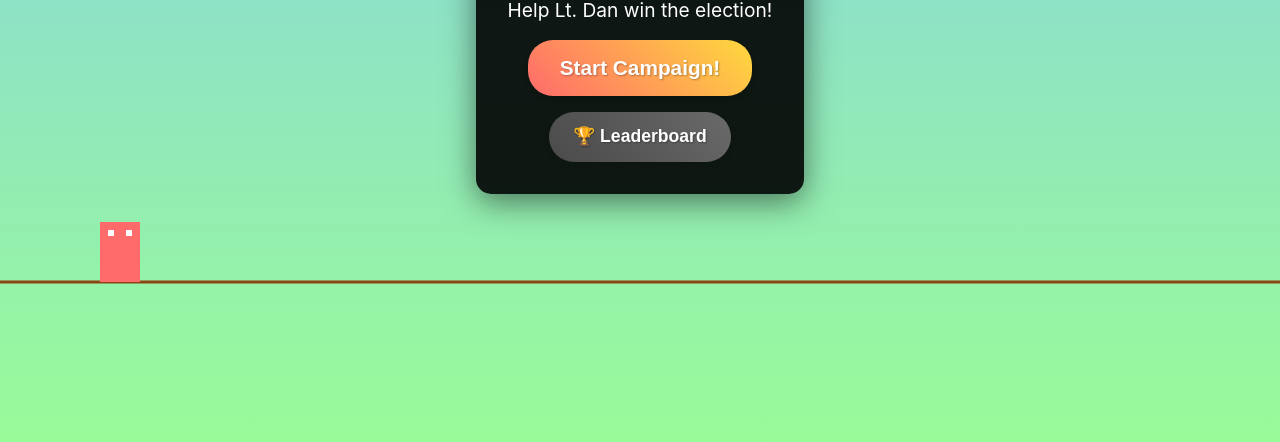
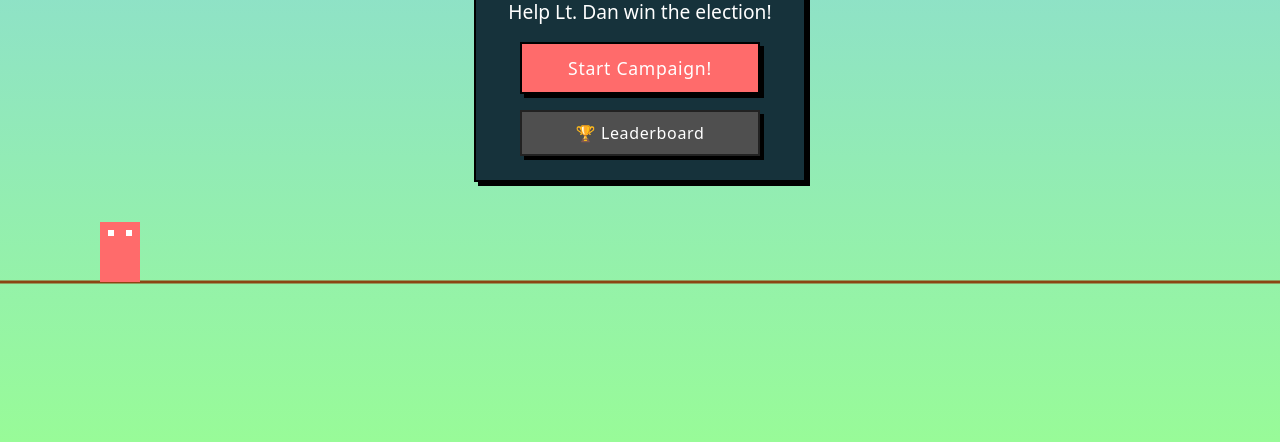
Before and after one commit to meezymeek/ltdans-run-for-reelection, a plain HTML site: page index.html in a window 1280 px wide. Shown: the part 358-800 px from the top of the page. Drawn offline with Linux system fonts and the light colour scheme; a web font is replaced by a local one.

```diff
--- a/game.js
+++ b/game.js
@@ -846,7 +846,7 @@
                 if (obstacle.type === 'tall') {
                     this.score += this.config.tallPoints;
                     this.updateScore();
-                    this.addPopup("+50", this.player.x + this.player.width/2, this.player.y - 20);
+                    this.addPopup("+30", this.player.x + this.player.width/2, this.player.y - 20);
                 } else {
                     this.score += this.config.lowPoints;
                     this.updateScore();
--- a/style.css
+++ b/style.css
@@ -2,6 +2,13 @@
 
 /* Design Tokens */
 :root {
+    /* Pixel Art Design Tokens */
+    --font-pixel: 'Tiny5', system-ui, sans-serif;
+    --px-border: #000;
+    --px-border-1: 2px;
+    --px-shadow-offset: 4px;
+    --px-shadow: #000;
+
     /* Colors */
     --color-bg-primary: #1e3c72;
     --color-bg-secondary: #2a5298;
@@ -11,7 +18,7 @@
     --color-success: #00ff88;
     --color-error: #ff6b6b;
     --color-warning: #ffa726;
-    --color-surface: rgba(0, 0, 0, 0.9);
+    --color-surface: #16323b;
     --color-surface-light: rgba(255, 255, 255, 0.05);
     --color-text: #ffffff;
     --color-text-muted: #cccccc;
@@ -52,6 +59,9 @@
     --touch-target: 44px;
     --transition: all 0.2s ease;
     --transition-slow: all 0.3s ease;
+
+    /* Buttons */
+    --btn-width: clamp(180px, 45vw, 240px);
 }
 
 /* High contrast theme */
@@ -72,12 +82,19 @@
 }
 
 body {
-    font-family: 'Tiny5', -apple-system, BlinkMacSystemFont, 'Segoe UI', Roboto, Arial, sans-serif;
+    font-family: var(--font-pixel) !important;
+    line-height: 1.15;
+    -webkit-font-smoothing: none;
+    -moz-osx-font-smoothing: auto;
+    text-rendering: optimizeSpeed;
     background: linear-gradient(135deg, var(--color-bg-primary) 0%, var(--color-bg-secondary) 100%);
     overflow: hidden;
     touch-action: none;
     user-select: none;
     -webkit-user-select: none;
+}
+* {
+    image-rendering: pixelated;
 }
 
 /* Accessibility - Respect user preferences */
@@ -303,14 +320,16 @@
 }
 
 .screen {
-    background: rgba(0, 0, 0, 0.9);
-    color: white;
-    padding: 2rem;
-    border-radius: 15px;
+    background: var(--color-surface);
+    color: var(--color-text);
+    padding: 1.5rem 2rem;
+    border: var(--px-border-1) solid var(--px-border);
+    border-radius: 0;
     text-align: center;
     max-width: 90vw;
     pointer-events: auto;
-    box-shadow: 0 8px 32px rgba(0,0,0,0.5);
+    box-shadow: var(--px-shadow-offset) var(--px-shadow-offset) 0 var(--px-shadow);
+    font-family: var(--font-pixel);
 }
 
 .screen h2 {
@@ -330,8 +349,10 @@
     margin: 1.5rem 0;
     padding: 1rem;
     background: rgba(255, 215, 0, 0.1);
-    border-radius: 10px;
-    border: 1px solid #ffd700;
+    border: var(--px-border-1) solid #ffd700;
+    border-radius: 0;
+    box-shadow: var(--px-shadow-offset) var(--px-shadow-offset) 0 var(--px-shadow);
+    font-family: var(--font-pixel);
 }
 
 .controls-info p {
@@ -340,19 +361,33 @@
 }
 
 button {
-    background: linear-gradient(45deg, #ff6b6b, #ffd93d);
-    color: white;
-    border: none;
-    padding: 1rem 2rem;
-    font-size: clamp(1rem, 4vw, 1.3rem);
-    font-weight: bold;
-    border-radius: 25px;
-    cursor: pointer;
-    transition: all 0.3s ease;
-    text-shadow: 1px 1px 2px rgba(0,0,0,0.3);
-    box-shadow: 0 4px 15px rgba(0,0,0,0.2);
-    min-height: 50px;
-    min-width: 150px;
+    background: var(--color-primary) !important;
+    color: var(--color-text) !important;
+    border: var(--px-border-1) solid var(--px-border) !important;
+    border-radius: 0 !important;
+    padding: 12px 16px !important;
+    min-height: 44px !important;
+    width: var(--btn-width) !important;
+    font-family: var(--font-pixel) !important;
+    font-size: 1.1rem !important;
+    font-weight: normal !important;
+    letter-spacing: 0.04em;
+    text-shadow: none !important;
+    box-shadow: var(--px-shadow-offset) var(--px-shadow-offset) 0 var(--px-shadow) !important;
+    transition: var(--transition) !important;
+}
+button:hover {
+    background: color-mix(in srgb, var(--color-primary) 85%, white 15%) !important;
+    box-shadow: calc(var(--px-shadow-offset) + 2px) calc(var(--px-shadow-offset) + 2px) 0 var(--px-shadow) !important;
+}
+button:active {
+    background: color-mix(in srgb, var(--color-primary) 85%, black 15%) !important;
+    box-shadow: 2px 2px 0 var(--px-shadow) !important;
+    outline: none;
+}
+button:focus {
+    outline: 2px solid var(--color-accent) !important;
+    outline-offset: 2px;
 }
 
 button:hover {
@@ -361,8 +396,8 @@
 }
 
 button:active {
-    transform: translateY(0);
-    box-shadow: 0 2px 10px rgba(0,0,0,0.2);
+    transform: translateY(2px);
+    box-shadow: 2px 2px 0 var(--px-shadow) !important;
 }
 
 .hidden {
@@ -437,10 +472,14 @@
 }
 
 .secondary-button {
-    background: linear-gradient(45deg, #4a4a4a, #6a6a6a) !important;
-    font-size: clamp(0.9rem, 3.5vw, 1.1rem) !important;
-    padding: 0.8rem 1.5rem !important;
-    min-width: 120px !important;
+    background: #4f4f4f !important;
+    color: #fff !important;
+    border: var(--px-border-1) solid #222 !important;
+    border-radius: 0 !important;
+    font-size: 1rem !important;
+    padding: 10px 14px !important;
+    width: var(--btn-width) !important;
+    box-shadow: var(--px-shadow-offset) var(--px-shadow-offset) 0 var(--px-shadow) !important;
 }
 
 .game-over-buttons {
@@ -454,10 +493,12 @@
 /* Score Submission Form */
 .score-form {
     background: rgba(255, 215, 0, 0.1);
-    border: 2px solid #ffd700;
-    border-radius: 10px;
+    border: var(--px-border-1) solid #ffd700;
+    border-radius: 0;
     padding: 1.5rem;
     margin: 1rem 0;
+    box-shadow: var(--px-shadow-offset) var(--px-shadow-offset) 0 var(--px-shadow);
+    font-family: var(--font-pixel);
 }
 
 .score-form p {
@@ -731,7 +772,7 @@
 }
 
 #pauseScreen .menu-buttons button {
-    min-width: 200px;
+    width: var(--btn-width) !important;
     font-size: clamp(var(--font-size-base), 4vw, var(--font-size-lg));
 }
 
```
Also changed, not shown: 1 other file.
